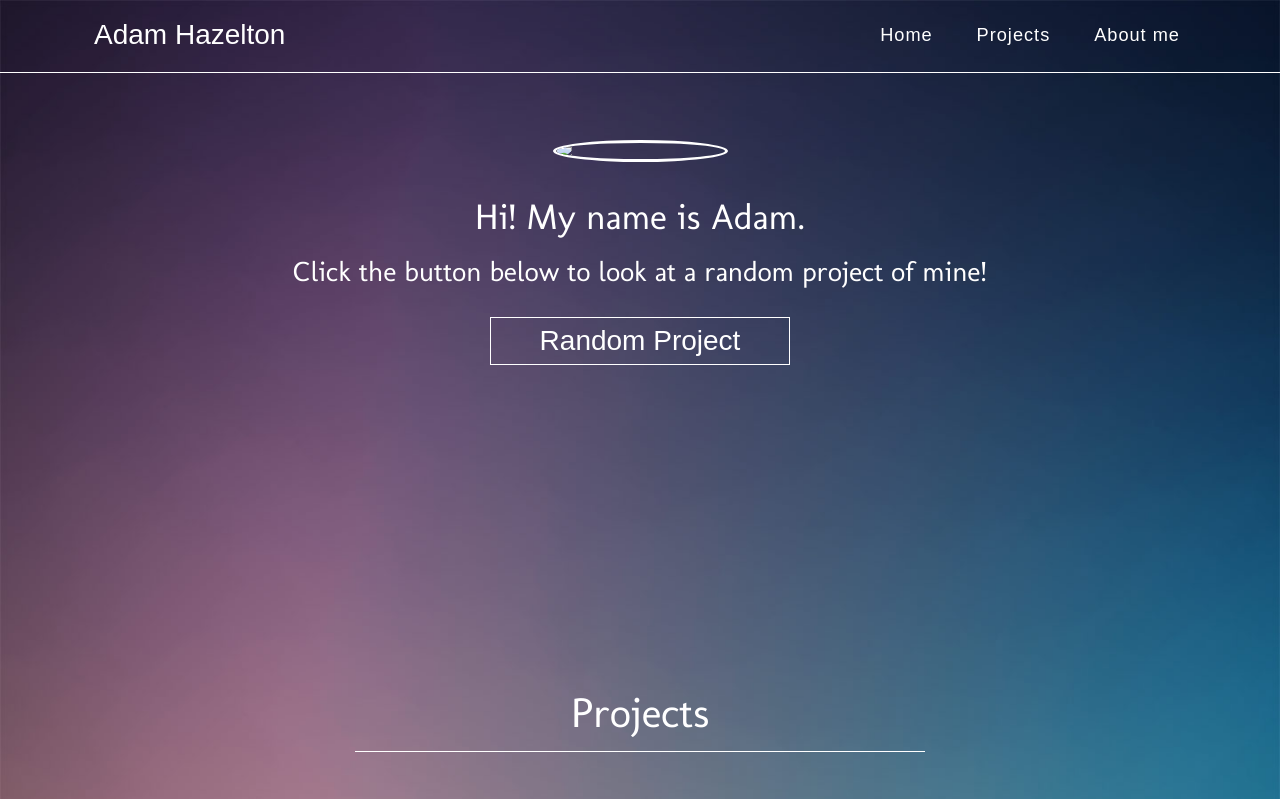
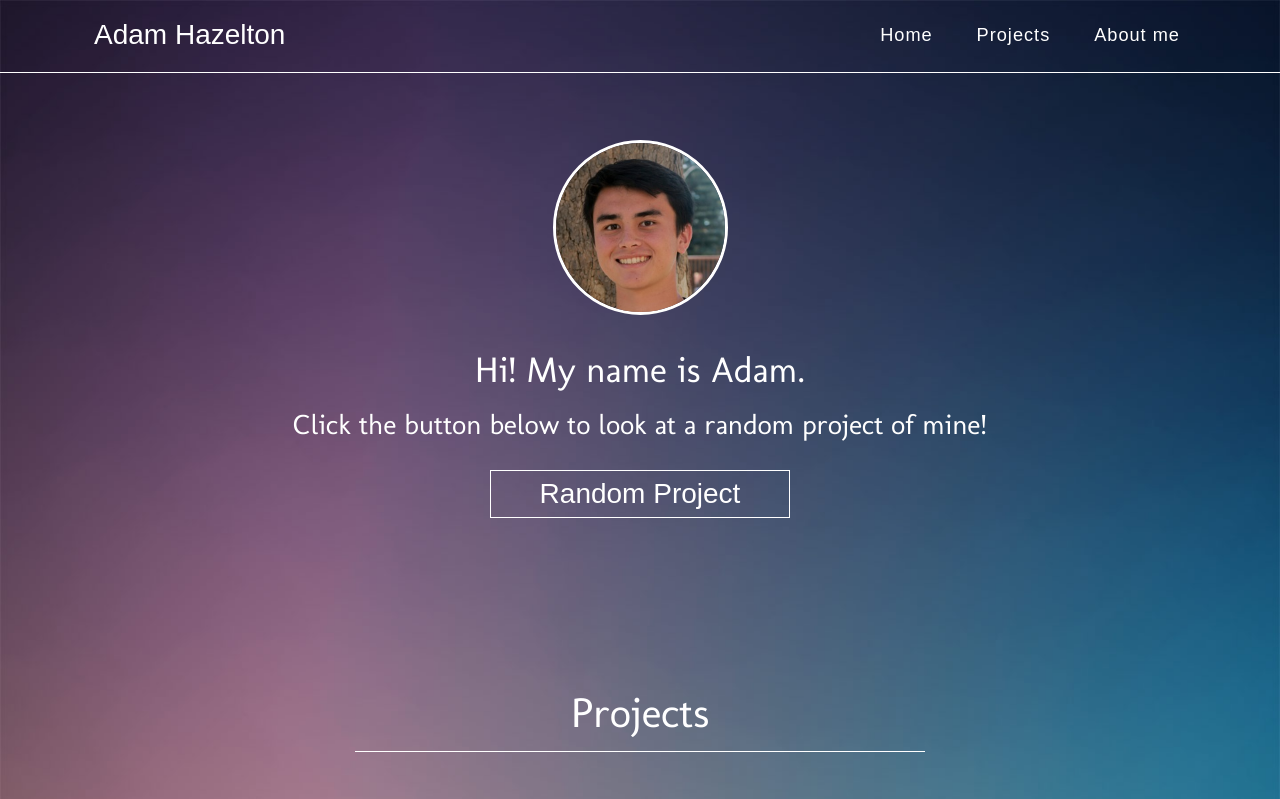
Before and after one commit to MyNameIsntADAM/MyNameIsntADAM.github.io, a plain HTML site: page index.html in a window 1280 px wide. Shown: the top 799 px of the page. Drawn offline with nearby package versions, Linux system fonts and the light colour scheme; a web font is replaced by a local one.

Commit message:
me.png to me.jpg

```diff
--- a/index.html
+++ b/index.html
@@ -25,7 +25,7 @@
 	</div>
 	<div class="header">
 		<div>
-			<img class="me" src="images/me.png"></img>
+			<img class="me" src="images/me.jpg"></img>
 		</div>
 		<div>
 			<h1 class="hook">Hi! My name is Adam.</h1>
```
